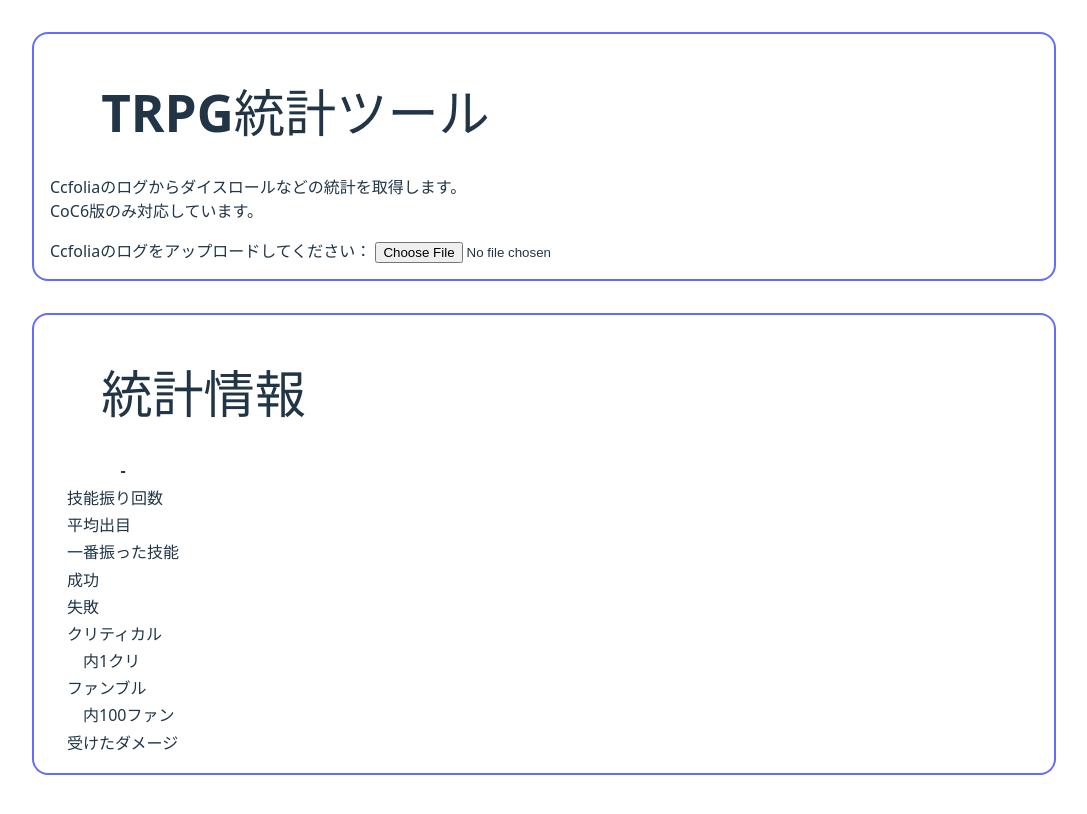
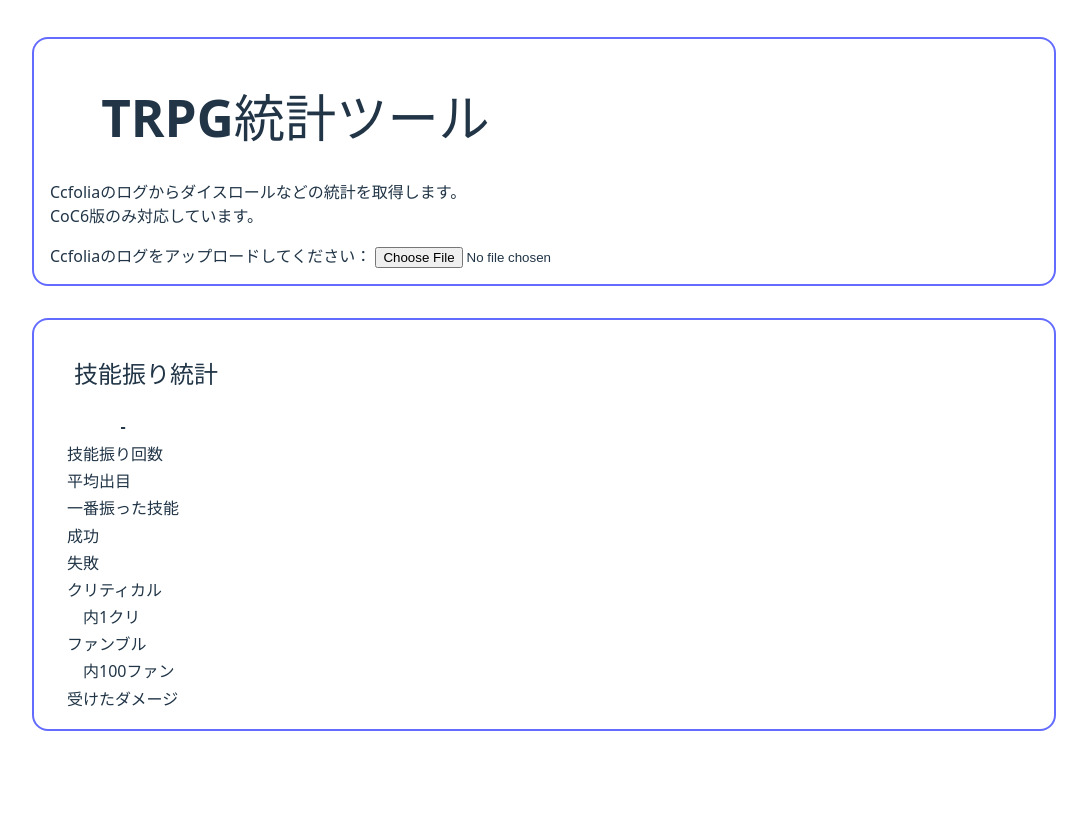
Before and after one commit to tukasa0001/DiceStats, a React (Vite) app: page / in a window 1280 px wide. Shown: the top 814 px of the page, without its empty margins (96-1183 px from the left). Built offline with nearby package versions, Linux system fonts and the light colour scheme.

Commit message:
スタイルを変更

```diff
--- a/src/App.css
+++ b/src/App.css
@@ -4,6 +4,10 @@
     padding: 2rem;
 
     h1 {
+        margin-left: 1em;
+    }
+
+    h2 {
         margin-left: 1em;
     }
 }
--- a/src/Stats.tsx
+++ b/src/Stats.tsx
@@ -79,7 +79,7 @@ const Stats: FC = () => {
 
     return (
         <div className="card">
-            <h1>統計情報</h1>
+            <h2>技能振り統計</h2>
             <table>
                 <thead>
                     <tr>
```
